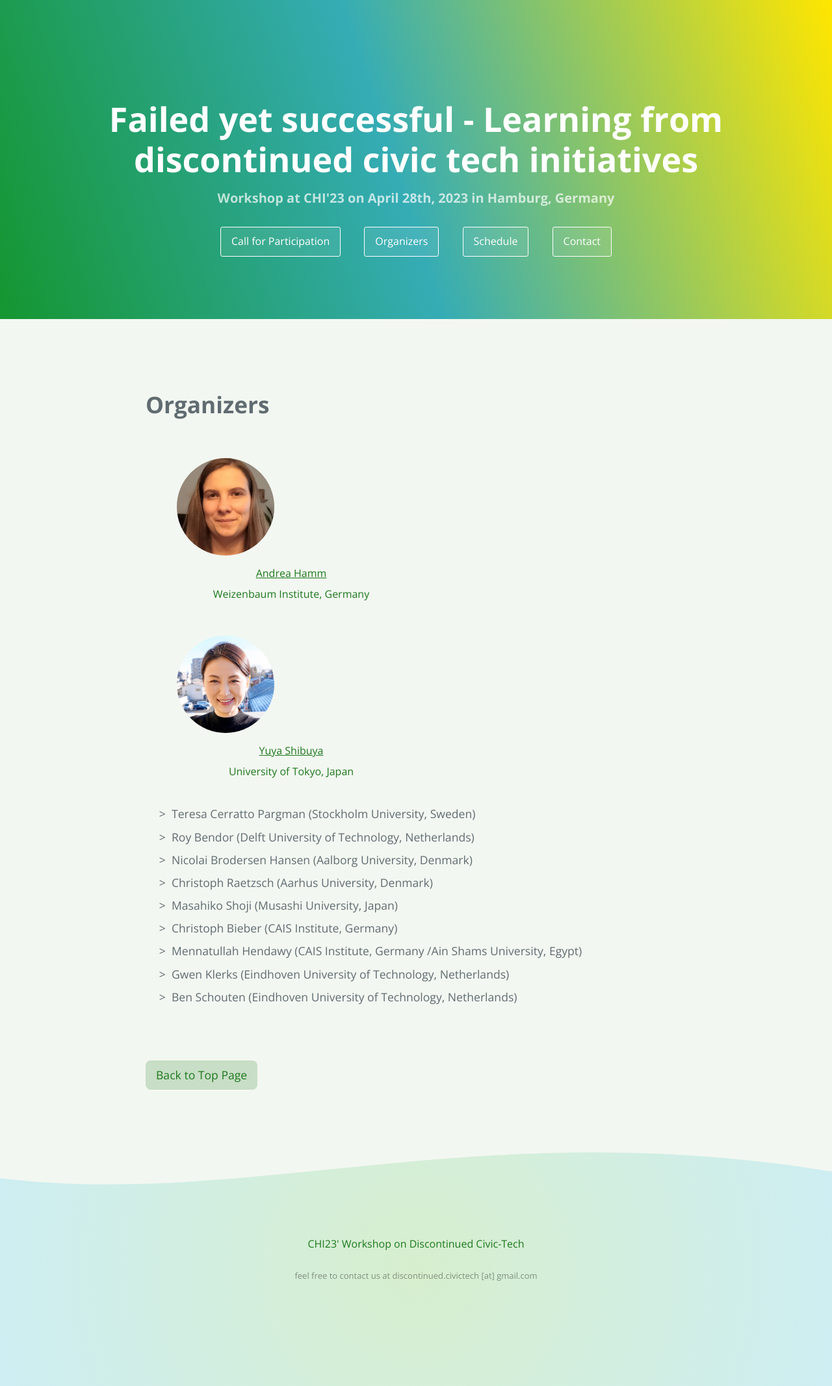
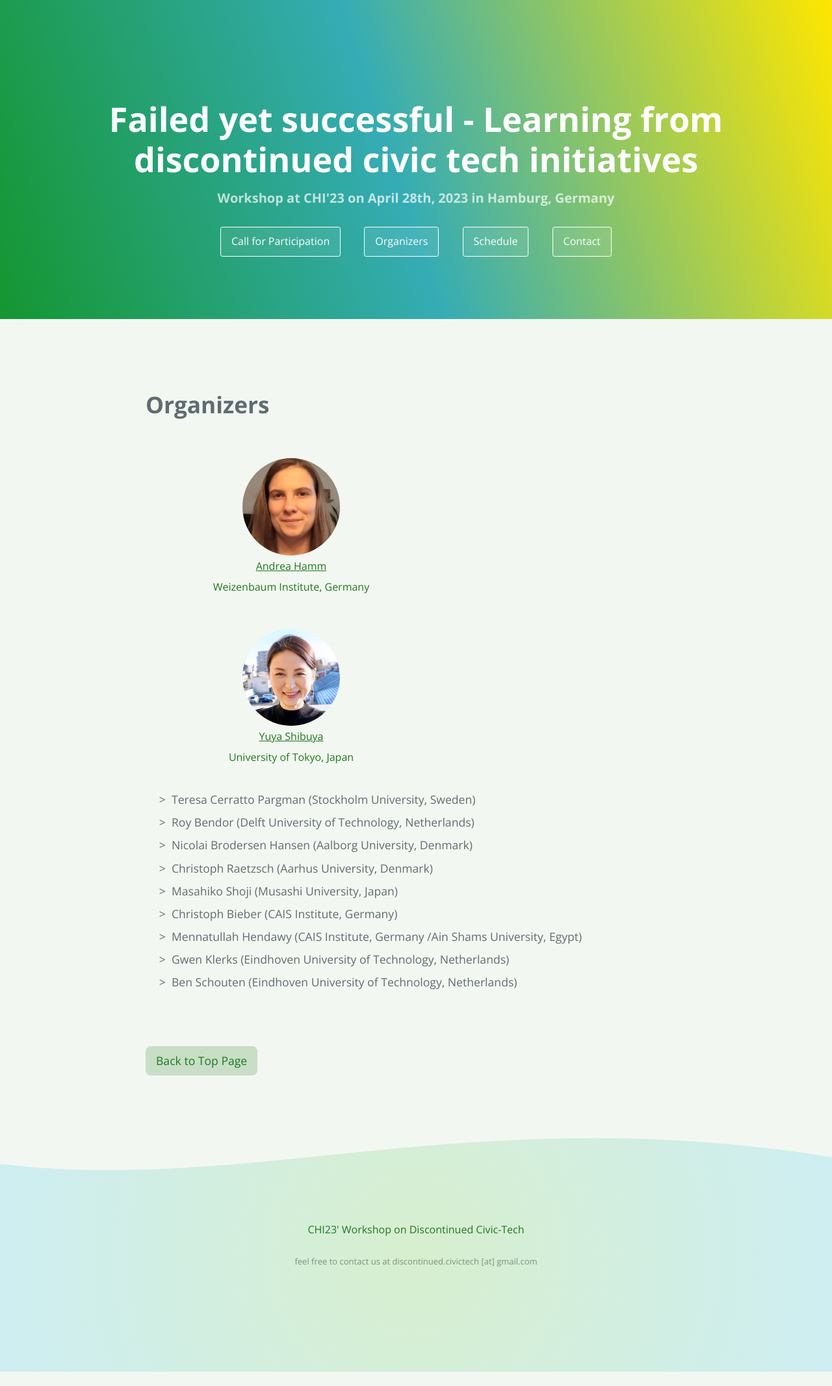
Before and after one commit to discontinued-civictech/discontinued-civictech.github.io, a Jekyll site: the page built from organizers.md, in a window 1280 px wide. Shown: the whole page at 65% size. Built offline with Jekyll 4.4.1, drawn with Linux system fonts in a browser that asks for light colours; our own code applies the rules of GitHub Pages for plain Markdown files; after the commit the page ends 2111 px from its top, so only the background shows below that.

Commit message:
Update style

```diff
--- a/_sass/jekyll-theme-cayman.scss
+++ b/_sass/jekyll-theme-cayman.scss
@@ -273,13 +273,14 @@ a {
     padding-left: 3rem;
   }
   .profile-photo {
-    // text-align:center;
     width:150px;
     height: 150px;
     border-radius: 50%;
     overflow: hidden;
     object-fit: cover;
-    object-position: 50% 50%;
+    display: block;
+    margin-left: auto;
+    margin-right: auto;
     // object-position: center right;
   }
   .profile-photo img {
```
